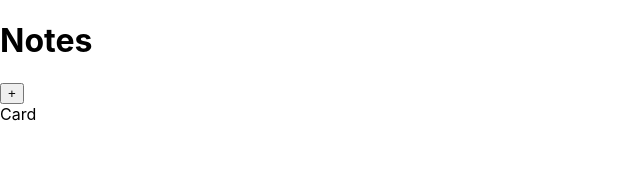
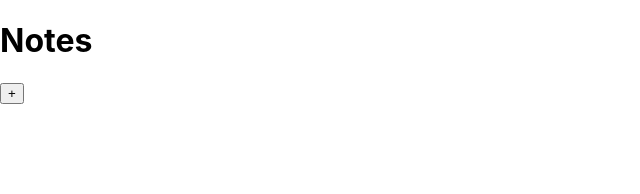
Before and after one commit to fromnowwon/react-notes-app, a React (Create React App) app: page / in a window 1280 px wide. Shown: the top 194 px of the page, without its empty margins (0-640 px from the left). Built offline with nearby package versions, Linux system fonts and the light colour scheme.

Commit message:
feat: card에 추가된 내용 전달

```diff
--- a/src/App.js
+++ b/src/App.js
@@ -25,7 +25,9 @@ function App() {
 				<button onClick={handleShowModal}>+</button>
 			</header>
 			<div className="cards-container">
-				<Card />
+				{notes.map((note) => (
+					<Card note={note} />
+				))}
 			</div>
 		</div>
 	);
--- a/src/components/Card.jsx
+++ b/src/components/Card.jsx
@@ -1,7 +1,12 @@
 import React from "react";
 
-const Card = () => {
-	return <div>Card</div>;
+const Card = ({ note }) => {
+	return (
+		<div className="card">
+			<p>{note.text}</p>
+			<p>{note.date}</p>
+		</div>
+	);
 };
 
 export default Card;
```
